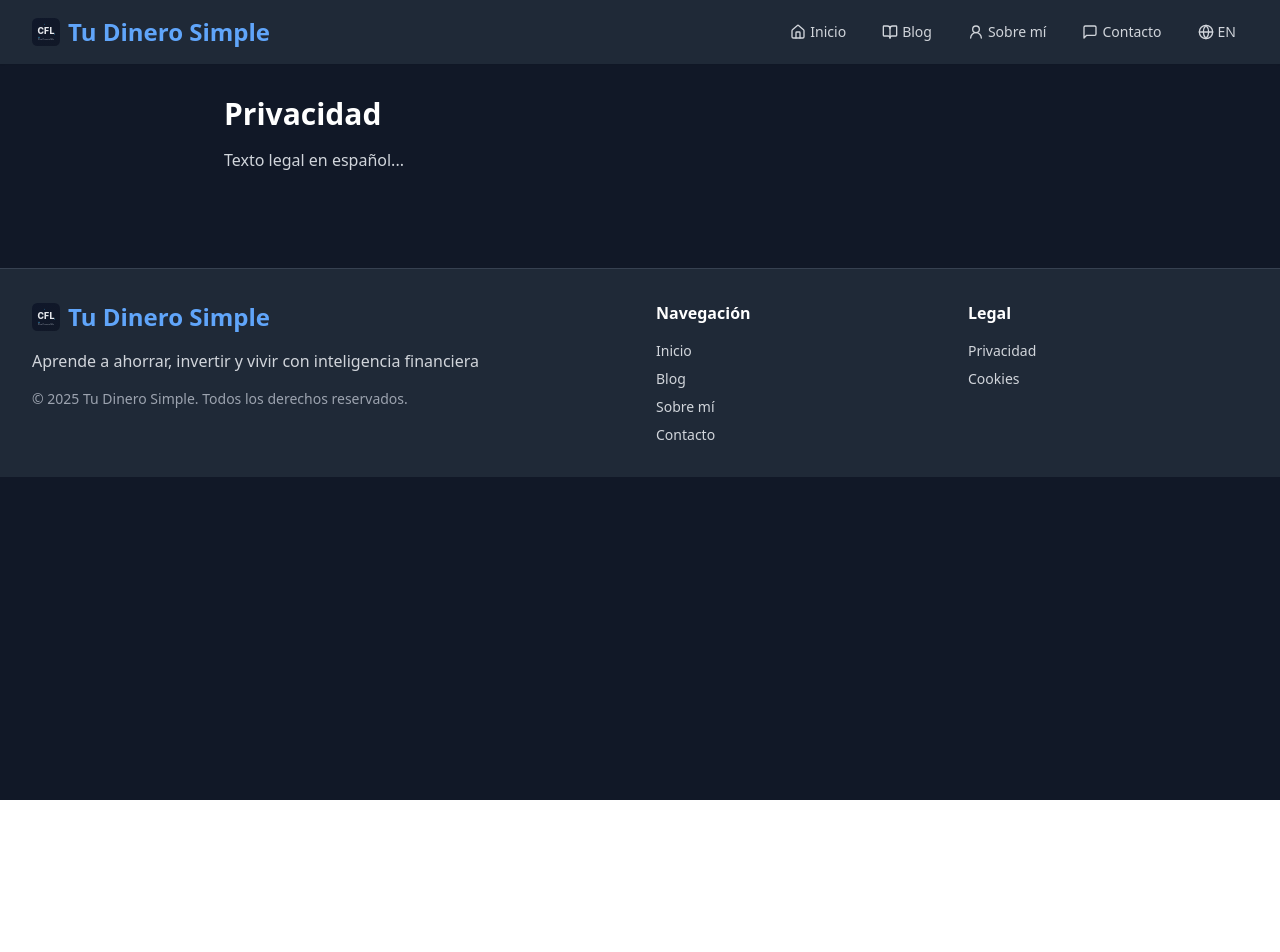
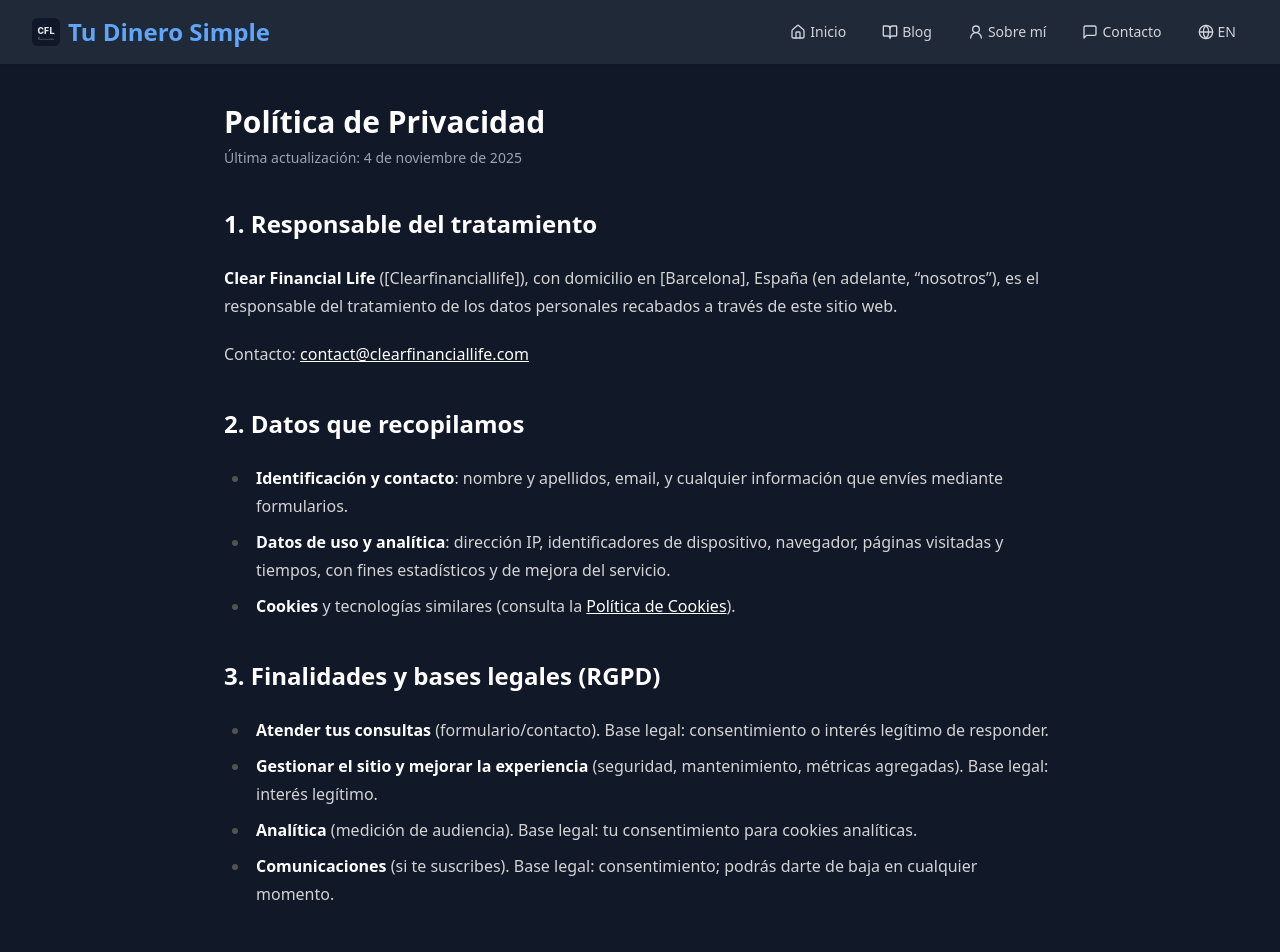
Before and after one commit to ridedcp/clearwealth, a React (Vite) app: page /es/privacidad in a window 1280 px wide. Shown: the top 952 px of the page. Before the commit the page ends 800 px from the top, so only its background shows below. Built offline with nearby package versions, Linux system fonts and the light colour scheme.

Commit message:
Update Privacy.jsx

```diff
--- a/src/pages/Privacy.jsx
+++ b/src/pages/Privacy.jsx
@@ -1,14 +1,289 @@
 import SEO from "../seo/SEO";
-import { translations } from "../i18n";
 
-export default function Privacy({ lang }) {
-  const t = translations[lang] || translations.es;
-  const path = `/${lang}/privacidad`;
+/**
+ * Privacy page
+ * - lang: 'es' | 'en'
+ * - showBoth: si true, renderiza ambos idiomas en una misma página (no ideal para SEO)
+ *
+ * SUGERENCIA SEO: Mejor páginas separadas:
+ *   /es/privacidad  -> <Privacy lang="es" />
+ *   /en/privacy     -> <Privacy lang="en" />
+ */
+
+const TITLES = {
+  es: "Política de Privacidad",
+  en: "Privacy Policy",
+};
+
+export default function Privacy({ lang = "es", showBoth = false }) {
+  const isEn = lang === "en";
+  const path = isEn ? "/en/privacy" : "/es/privacidad";
+  const title = TITLES[lang] ?? TITLES.es;
+
   return (
-    <div className="max-w-4xl mx-auto px-4 sm:px-6 lg:px-8 py-8">
-      <SEO lang={lang} path={path} title={t.nav.privacy} />
-      <h1 className="text-3xl font-bold text-gray-900 dark:text-white mb-4">{t.nav.privacy}</h1>
-      <p className="text-gray-700 dark:text-gray-300">{t.privacy.stub}</p>
+    <div className="max-w-4xl mx-auto px-4 sm:px-6 lg:px-8 py-10">
+      <SEO lang={lang} path={path} title={title} />
+
+      <h1 className="text-3xl font-bold text-gray-900 dark:text-white mb-2">
+        {title}
+      </h1>
+      <p className="text-sm text-gray-600 dark:text-gray-400 mb-8">
+        {isEn ? "Last updated: 4 November 2025" : "Última actualización: 4 de noviembre de 2025"}
+      </p>
+
+      <div className="prose prose-neutral dark:prose-invert max-w-none prose-h2:mt-10">
+        {isEn ? <EN /> : <ES />}
+      </div>
+
+      {showBoth && (
+        <div className="mt-14 border-t border-gray-200 dark:border-gray-800 pt-8">
+          <p className="text-xs uppercase tracking-wide text-gray-500 dark:text-gray-400 mb-6">
+            {isEn ? "Spanish version below" : "Versión en inglés más abajo"}
+          </p>
+          <div className="prose prose-neutral dark:prose-invert max-w-none prose-h2:mt-10">
+            {isEn ? <ES /> : <EN />}
+          </div>
+        </div>
+      )}
     </div>
   );
 }
+
+/** ======== SPANISH ======== */
+function ES({
+  companyName = "Clear Financial Life",
+  legalId = "[Clearfinanciallife]",
+  address = "[Barcelona]",
+  country = "España",
+  email = "contact@clearfinanciallife.com",
+}) {
+  return (
+    <>
+      <h2>1. Responsable del tratamiento</h2>
+      <p>
+        <strong>{companyName}</strong> ({legalId}), con domicilio en {address}, {country}{" "}
+        (en adelante, “nosotros”), es el responsable del tratamiento de los datos
+        personales recabados a través de este sitio web.
+      </p>
+      <p>
+        Contacto: <a href={`mailto:${email}`}>{email}</a>
+      </p>
+
+      <h2>2. Datos que recopilamos</h2>
+      <ul>
+        <li>
+          <strong>Identificación y contacto</strong>: nombre y apellidos, email, y cualquier
+          información que envíes mediante formularios.
+        </li>
+        <li>
+          <strong>Datos de uso y analítica</strong>: dirección IP, identificadores de dispositivo,
+          navegador, páginas visitadas y tiempos, con fines estadísticos y de mejora del servicio.
+        </li>
+        <li>
+          <strong>Cookies</strong> y tecnologías similares (consulta la{" "}
+          <a href="/es/cookies">Política de Cookies</a>).
+        </li>
+      </ul>
+
+      <h2>3. Finalidades y bases legales (RGPD)</h2>
+      <ul>
+        <li>
+          <strong>Atender tus consultas</strong> (formulario/contacto).{" "}
+          Base legal: consentimiento o interés legítimo de responder.
+        </li>
+        <li>
+          <strong>Gestionar el sitio y mejorar la experiencia</strong> (seguridad, mantenimiento,
+          métricas agregadas). Base legal: interés legítimo.
+        </li>
+        <li>
+          <strong>Analítica</strong> (medición de audiencia). Base legal: tu consentimiento para
+          cookies analíticas.
+        </li>
+        <li>
+          <strong>Comunicaciones</strong> (si te suscribes). Base legal: consentimiento; podrás
+          darte de baja en cualquier momento.
+        </li>
+      </ul>
+
+      <h2>4. Plazos de conservación</h2>
+      <p>
+        Conservamos los datos mientras sean necesarios para las finalidades indicadas o hasta que
+        retires tu consentimiento, y el tiempo adicional exigido por ley. Los datos de analítica se
+        conservan según la configuración de la herramienta utilizada.
+      </p>
+
+      <h2>5. Destinatarios y encargados</h2>
+      <p>
+        Podemos compartir datos con proveedores que nos prestan servicios (por ejemplo, alojamiento
+        web, correo, analítica) actuando como encargados del tratamiento y sujetos a obligaciones de
+        confidencialidad y protección de datos.
+      </p>
+
+      <h2>6. Transferencias internacionales</h2>
+      <p>
+        Si algún proveedor se encuentra fuera del EEE, garantizamos un nivel adecuado mediante
+        decisiones de adecuación o Cláusulas Contractuales Tipo aprobadas por la Comisión Europea.
+      </p>
+
+      <h2>7. Tus derechos</h2>
+      <p>
+        Puedes ejercer los derechos de acceso, rectificación, supresión, oposición, limitación del
+        tratamiento y portabilidad enviando un email a <a href={`mailto:${email}`}>{email}</a>.
+        Tienes derecho a retirar el consentimiento en cualquier momento. Si consideras que no hemos
+        tratado correctamente tus datos, puedes reclamar ante la Agencia Española de Protección de
+        Datos (AEPD).
+      </p>
+
+      <h2>8. Seguridad</h2>
+      <p>
+        Aplicamos medidas técnicas y organizativas razonables para proteger tus datos frente a
+        accesos no autorizados, pérdida o alteración.
+      </p>
+
+      <h2>9. Menores</h2>
+      <p>
+        No dirigimos el sitio a menores de 14 años. Si detectamos datos de menores sin autorización,
+        los eliminaremos.
+      </p>
+
+      <h2>10. Cookies</h2>
+      <p>
+        Consulta la <a href="/es/cookies">Política de Cookies</a> para conocer qué cookies usamos,
+        su finalidad y cómo configurarlas o rechazarlas.
+      </p>
+
+      <h2>11. Cambios en esta política</h2>
+      <p>
+        Podremos actualizar esta política para reflejar cambios legales o del servicio. Publicaremos
+        la versión vigente en esta misma página.
+      </p>
+
+      <h2>12. Contacto</h2>
+      <p>
+        Para cualquier duda sobre privacidad, escríbenos a{" "}
+        <a href={`mailto:${email}`}>{email}</a>.
+      </p>
+    </>
+  );
+}
+
+/** ======== ENGLISH ======== */
+function EN({
+  companyName = "Clear Financial Life",
+  legalId = "[Clearfinanciallife]",
+  address = "[Barcelona]",
+  country = "Spain",
+  email = "contact@clearfinanciallife.com",
+}) {
+  return (
+    <>
+      <h2>1. Data Controller</h2>
+      <p>
+        <strong>{companyName}</strong> ({legalId}), located at {address}, {country} (“we”),
+        is the data controller for personal data collected through this website.
+      </p>
+      <p>
+        Contact: <a href={`mailto:${email}`}>{email}</a>
+      </p>
+
+      <h2>2. Data we collect</h2>
+      <ul>
+        <li>
+          <strong>Identification & contact</strong>: name, email, and any information you submit via forms.
+        </li>
+        <li>
+          <strong>Usage & analytics data</strong>: IP address, device/browser identifiers, pages
+          visited and timestamps for statistical and service-improvement purposes.
+        </li>
+        <li>
+          <strong>Cookies</strong> and similar technologies (see{" "}
+          <a href="/en/cookies">Cookies Policy</a>).
+        </li>
+      </ul>
+
+      <h2>3. Purposes & legal bases (GDPR)</h2>
+      <ul>
+        <li>
+          <strong>Responding to enquiries</strong> (contact/form). Legal basis: consent or our
+          legitimate interest to reply.
+        </li>
+        <li>
+          <strong>Operating and improving the website</strong> (security, maintenance, aggregated
+          metrics). Legal basis: legitimate interest.
+        </li>
+        <li>
+          <strong>Analytics</strong> (audience measurement). Legal basis: your consent for
+          analytics cookies.
+        </li>
+        <li>
+          <strong>Communications</strong> (if you subscribe). Legal basis: consent; you can
+          unsubscribe anytime.
+        </li>
+      </ul>
+
+      <h2>4. Retention</h2>
+      <p>
+        We keep data for as long as needed for the stated purposes or until you withdraw consent,
+        and any additional period required by law. Analytics data is retained according to the tool
+        configuration.
+      </p>
+
+      <h2>5. Recipients & processors</h2>
+      <p>
+        We may share data with service providers (e.g., hosting, email, analytics) acting as data
+        processors under confidentiality and data-protection obligations.
+      </p>
+
+      <h2>6. International transfers</h2>
+      <p>
+        If any provider is located outside the EEA, we ensure an adequate level of protection via
+        adequacy decisions or the European Commission’s Standard Contractual Clauses.
+      </p>
+
+      <h2>7. Your rights</h2>
+      <p>
+        You may exercise your rights of access, rectification, erasure, objection, restriction and
+        portability by emailing <a href={`mailto:${email}`}>{email}</a>. You can withdraw consent at
+        any time. If you believe your data has not been handled properly, you may lodge a complaint
+        with your supervisory authority.
+      </p>
+
+      <h2>8. Security</h2>
+      <p>
+        We implement reasonable technical and organizational measures to protect data against
+        unauthorized access, loss or alteration.
+      </p>
+
+      <h2>9. Children</h2>
+      <p>
+        This website is not directed to children under the age of 14. If we become aware of
+        personal data from children without authorization, we will delete it.
+      </p>
+
+      <h2>10. Cookies</h2>
+      <p>
+        See our <a href="/en/cookies">Cookies Policy</a> to learn which cookies we use, their
+        purposes, and how to manage or reject them.
+      </p>
+
+      <h2>11. Changes to this policy</h2>
+      <p>
+        We may update this policy to reflect legal or service changes. We will publish the current
+        version on this page.
+      </p>
+
+      <h2>12. Contact</h2>
+      <p>
+        For any privacy question, contact us at <a href={`mailto:${email}`}>{email}</a>.
+      </p>
+    </>
+  );
+}
+
+/** Helpers: export “fixed-lang” wrappers if you preferring routing by component */
+export function PrivacyES() {
+  return <Privacy lang="es" />;
+}
+export function PrivacyEN() {
+  return <Privacy lang="en" />;
+}
```
